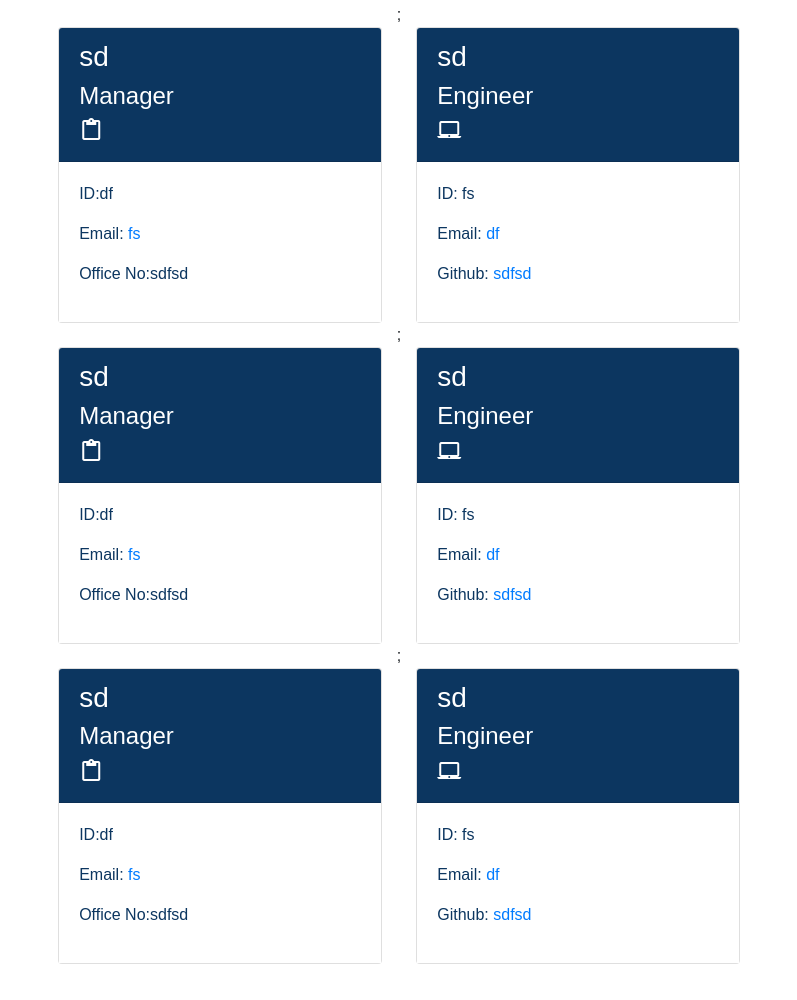
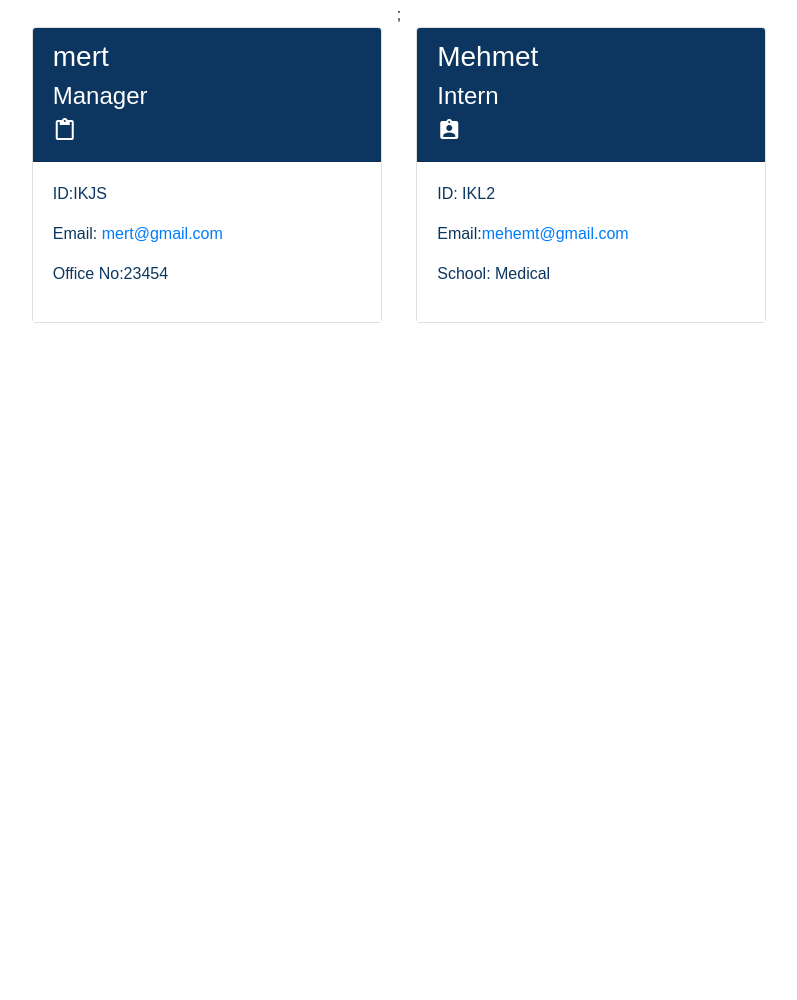
Before and after one commit to mertcetnn/Team-Profile-Generator, a website: page dist/index.html in a window 1280 px wide. Shown: the part 198-1198 px from the top of the page, without its empty margins (241-1038 px from the left). After the commit the page ends 800 px from the top, so only its background shows below. Drawn offline with nearby package versions, Linux system fonts and the light colour scheme.

Commit message:
loop problem solved

```diff
--- a/dist/index.html
+++ b/dist/index.html
@@ -23,102 +23,33 @@
             <div class="col-4 mt-4">
       <div class="card h-100">
         <div class="card-header">
-          <h3>sd</h3>
+          <h3>mert</h3>
           <h4>Manager</h4>
           <i class="material-icons">content_paste</i>
         </div>
 
         <div class="card-body">
-          <p class="id">ID:df</p>
+          <p class="id">ID:IKJS</p>
           <p class="email">
-            Email: <a href="mailto:">fs</a>
+            Email: <a href="mailto:">mert@gmail.com</a>
           </p>
-          <p class="office">Office No:sdfsd</p>
+          <p class="office">Office No:23454</p>
         </div>
       </div>
     </div>;
     <div class="col-4 mt-4">
         <div class="card h-100">
             <div class="card-header">
-          <h3>sd</h3>
-          <h4>Engineer</h4><i class="material-icons">laptop_mac</i>
+                <h3>Mehmet</h3>
+                <h4>Intern</h4><i class="material-icons">assignment_ind</i>
             </div>
-
             <div class="card-body">
-          <p class="id">ID: fs</p>
-          <p class="email">Email: <a href="mailto:">df</a></p>
-          <p class="github">Github: <a href="">sdfsd</a></p>
-      </div>
-
+                <p class="id">ID: IKL2</p>
+                <p class="email">Email:<a href="mailto:mehemt@gmail.com">mehemt@gmail.com</a></p>
+                <p class="school">School: Medical</p>
             </div>
     </div>
-
-<div class="col-4 mt-4">
-      <div class="card h-100">
-        <div class="card-header">
-          <h3>sd</h3>
-          <h4>Manager</h4>
-          <i class="material-icons">content_paste</i>
 </div>
-
-        <div class="card-body">
-          <p class="id">ID:df</p>
-          <p class="email">
-            Email: <a href="mailto:">fs</a>
-          </p>
-          <p class="office">Office No:sdfsd</p>
-        </div>
-      </div>
-    </div>;
-    <div class="col-4 mt-4">
-  <div class="card h-100">
-      <div class="card-header">
-          <h3>sd</h3>
-          <h4>Engineer</h4><i class="material-icons">laptop_mac</i>
-      </div>
-
-      <div class="card-body">
-          <p class="id">ID: fs</p>
-          <p class="email">Email: <a href="mailto:">df</a></p>
-          <p class="github">Github: <a href="">sdfsd</a></p>
-      </div>
-
-  </div>
-</div>
-
-<div class="col-4 mt-4">
-      <div class="card h-100">
-        <div class="card-header">
-          <h3>sd</h3>
-          <h4>Manager</h4>
-          <i class="material-icons">content_paste</i>
-        </div>
-
-        <div class="card-body">
-          <p class="id">ID:df</p>
-          <p class="email">
-            Email: <a href="mailto:">fs</a>
-          </p>
-          <p class="office">Office No:sdfsd</p>
-        </div>
-      </div>
-    </div>;
-    <div class="col-4 mt-4">
-  <div class="card h-100">
-      <div class="card-header">
-          <h3>sd</h3>
-          <h4>Engineer</h4><i class="material-icons">laptop_mac</i>
-      </div>
-
-      <div class="card-body">
-          <p class="id">ID: fs</p>
-          <p class="email">Email: <a href="mailto:">df</a></p>
-          <p class="github">Github: <a href="">sdfsd</a></p>
-      </div>
-
-  </div>
-</div>
-
 
 
 
--- a/dist/style.css
+++ b/dist/style.css
@@ -21,7 +21,6 @@ body {
   font-size: 50px;
 }
 
-
 .card-header {
   background-color: var(--primary);
   color: var(--secondary);
@@ -35,6 +34,4 @@ body {
 .container {
   margin: 100px auto;
   justify-content: space-evenly;
-  display: flex;
-
 }
```
Lines whose indentation alone changed are shown as unchanged.
